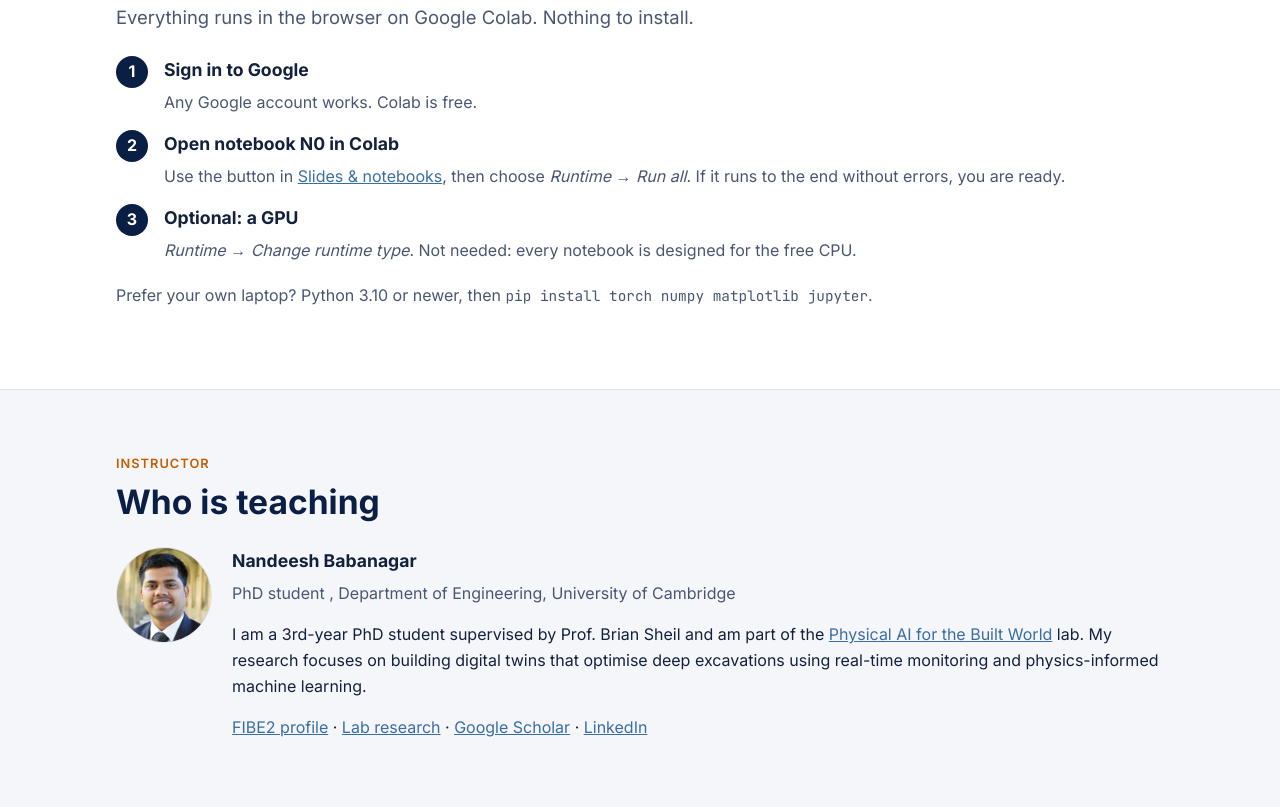
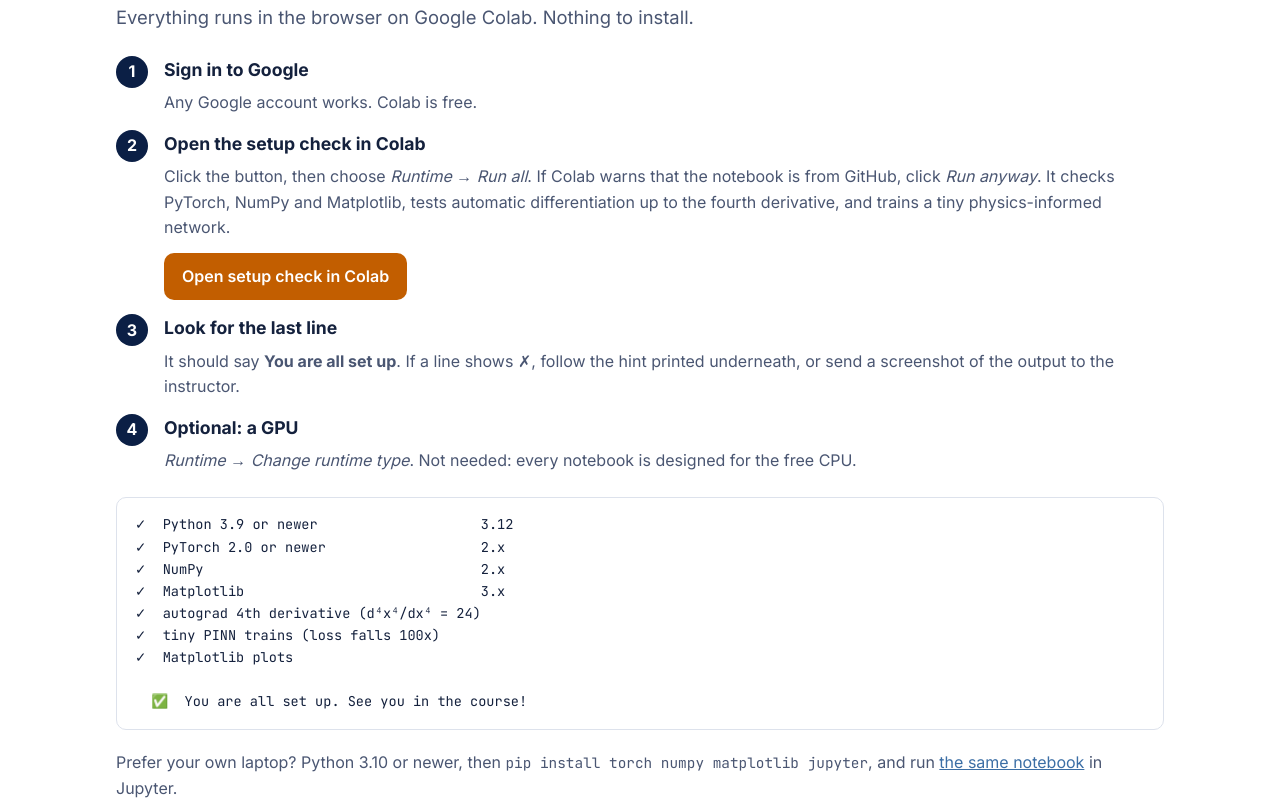
Before and after one commit to NBabanagar/PIML-for-Civil-Engineers, a plain HTML site: page index.html in a window 1280 px wide. Shown: the part 2993-3800 px from the top of the page. Drawn offline with Linux system fonts and the light colour scheme.

Commit message:
Add setup-check notebook and link it from Check your setup
Co-Authored-By: Claude Opus 5.5 <noreply@anthropic.com>
Claude-Session: https://claude.ai/code/session_01E1YXQZ7VQnFoy3cGpdXvbw

```diff
--- a/index.html
+++ b/index.html
@@ -33,7 +33,7 @@ body{margin:0;background:var(--bg);color:var(--ink);font:16px/1.6 Inter,system-u
 a{color:var(--blue)}
 code{font-family:"JetBrains Mono",monospace;font-size:.9em}
 .wrap{max-width:1080px;margin:0 auto;padding:0 16px}
-section{padding:64px 0;border-top:1px solid var(--line)}
+section{padding:64px 0;border-top:1px solid var(--line);scroll-margin-top:56px}
 section.alt{background:var(--bg-alt)}
 .eyebrow{font-size:.8rem;font-weight:600;letter-spacing:.08em;text-transform:uppercase;color:var(--accent);margin:0 0 8px}
 h1{font-size:clamp(2rem,5vw,3.2rem);line-height:1.1;margin:0 0 16px;color:var(--brand)}
@@ -90,6 +90,8 @@ nav.links a:hover{color:var(--ink)}
 .steps li{counter-increment:s;position:relative;padding-left:48px}
 .steps li::before{content:counter(s);position:absolute;left:0;top:0;width:32px;height:32px;border-radius:50%;background:var(--brand);color:var(--bg);display:grid;place-items:center;font-weight:700}
 .steps p{margin:2px 0 0;color:var(--ink-soft)}
+.setup-out{margin:24px 0 0;padding:16px 18px;background:var(--surface);border:1px solid var(--line);border-radius:10px;overflow-x:auto;font-size:.85rem;line-height:1.55}
+.setup-out code{font-size:inherit}
 
 /* people, refs, faq */
 .person{display:grid;grid-template-columns:96px 1fr;gap:20px;align-items:start;margin-top:24px}
@@ -206,10 +208,25 @@ footer{padding:32px 0;border-top:1px solid var(--line);color:var(--ink-soft);fon
     <p class="lead">Everything runs in the browser on Google Colab. Nothing to install.</p>
     <ol class="steps">
       <li><h3>Sign in to Google</h3><p>Any Google account works. Colab is free.</p></li>
-      <li><h3>Open notebook N0 in Colab</h3><p>Use the button in <a href="#materials">Slides &amp; notebooks</a>, then choose <em>Runtime → Run all</em>. If it runs to the end without errors, you are ready.</p></li>
+      <li><h3>Open the setup check in Colab</h3>
+        <p>Click the button, then choose <em>Runtime → Run all</em>. If Colab warns that the notebook is from GitHub, click <em>Run anyway</em>. It checks PyTorch, NumPy and Matplotlib, tests automatic differentiation up to the fourth derivative, and trains a tiny physics-informed network.</p>
+        <div class="btn-row" style="margin-top:12px">
+          <a class="btn" id="setup-colab" href="#" target="_blank" rel="noopener">Open setup check in Colab</a>
+        </div>
+      </li>
+      <li><h3>Look for the last line</h3><p>It should say <strong>You are all set up</strong>. If a line shows ✗, follow the hint printed underneath, or send a screenshot of the output to the instructor.</p></li>
       <li><h3>Optional: a GPU</h3><p><em>Runtime → Change runtime type</em>. Not needed: every notebook is designed for the free CPU.</p></li>
     </ol>
-    <p style="margin-top:20px;color:var(--ink-soft)">Prefer your own laptop? Python 3.10 or newer, then <code>pip install torch numpy matplotlib jupyter</code>.</p>
+<pre class="setup-out"><code>✓  Python 3.9 or newer                    3.12
+✓  PyTorch 2.0 or newer                   2.x
+✓  NumPy                                  2.x
+✓  Matplotlib                             3.x
+✓  autograd 4th derivative (d⁴x⁴/dx⁴ = 24)
+✓  tiny PINN trains (loss falls 100x)
+✓  Matplotlib plots
+
+  ✅  You are all set up. See you in the course!</code></pre>
+    <p style="margin-top:20px;color:var(--ink-soft)">Prefer your own laptop? Python 3.10 or newer, then <code>pip install torch numpy matplotlib jupyter</code>, and run <a id="setup-gh" href="#" target="_blank" rel="noopener">the same notebook</a> in Jupyter.</p>
   </div>
 </section>
 
@@ -342,6 +359,8 @@ const colab = p => `https://colab.research.google.com/github/${SITE.user}/${SITE
 
 document.getElementById("slides-view").href = SITE.slides;
 document.getElementById("slides-dl").href   = SITE.slides;
+document.getElementById("setup-colab").href = colab("notebooks/setup_check.ipynb");
+document.getElementById("setup-gh").href    = gh("notebooks/setup_check.ipynb");
 
 document.getElementById("nb-grid").innerHTML = NOTEBOOKS.map(n => `
   <div class="card nb">
```
Also changed, not shown: 1 other file.
